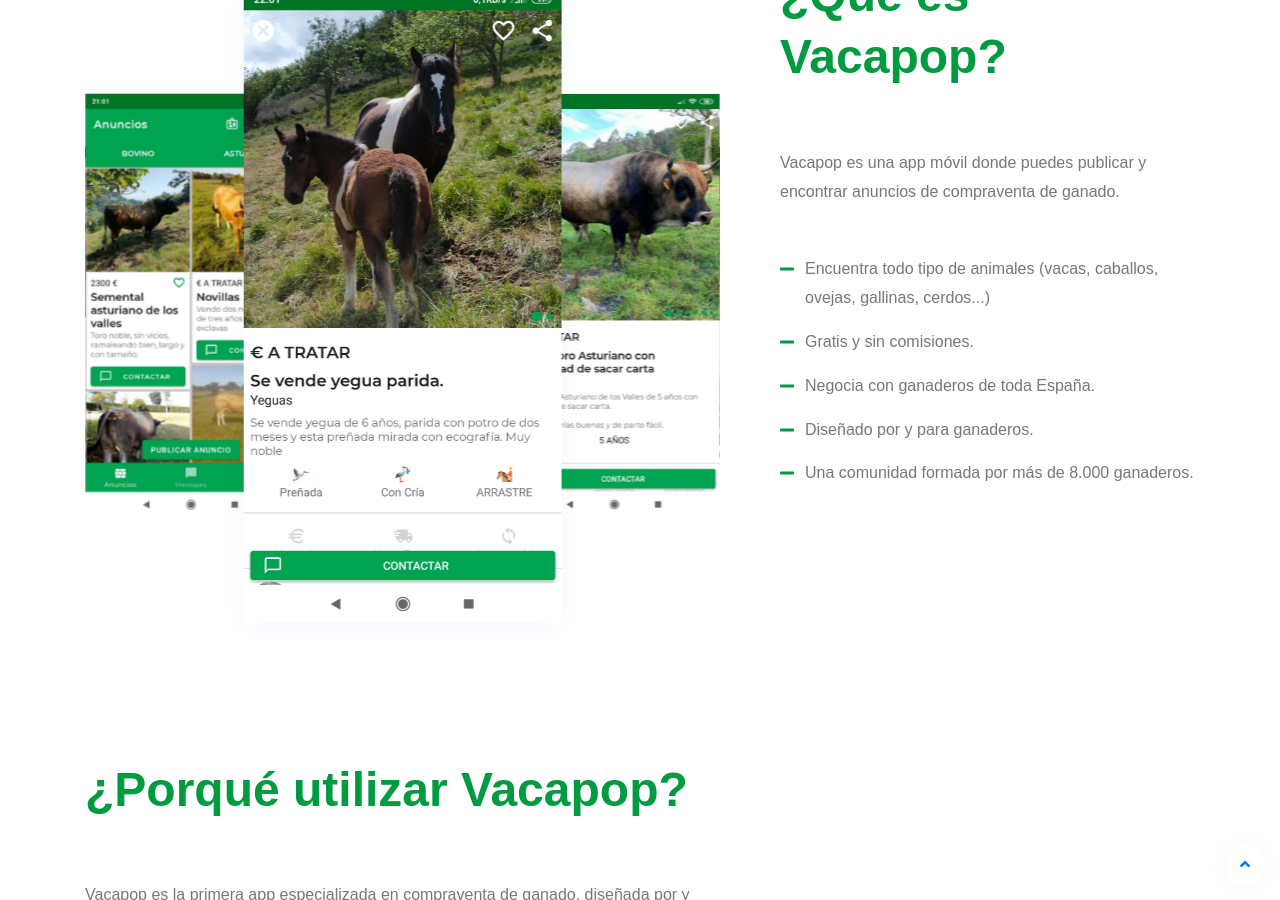
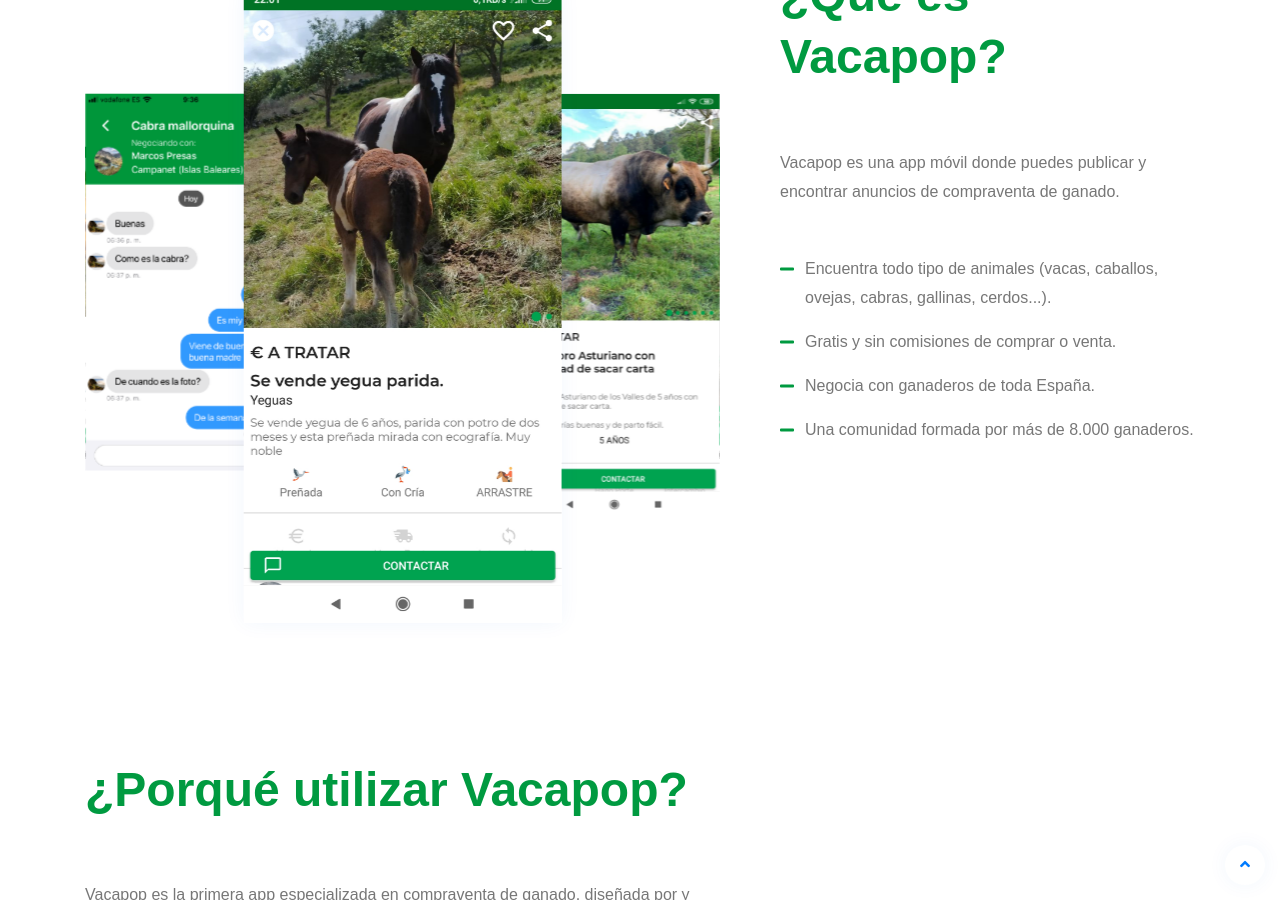
Before and after one commit to project-market-bb/project-market-bb.github.io, a Jekyll site: the page built from index.html, in a window 1280 px wide and 900 px high, scrolled down 1205 px. Built offline with Jekyll 4.4.1, drawn with Linux system fonts in a browser that asks for light colours; some web fonts are replaced.

Commit message:
Add mockups

```diff
--- a/_includes/apps_area.html
+++ b/_includes/apps_area.html
@@ -19,10 +19,11 @@
                            <div class="swiper-wrapper">
                               <!-- Slides -->
                               <div class="swiper-slide"><img src="{{site.baseurl}}/assets/images/screenshots-img.jpg" alt="Screenshot image" /></div>
-                              <div class="swiper-slide"><img src="{{site.baseurl}}/assets/images/screenshots-img5.jpg" alt="Screenshot image" /></div>
+                              <div class="swiper-slide"><img src="{{site.baseurl}}/assets/images/screenshots-img6.png" alt="Screenshot image" /></div>
                               <div class="swiper-slide"><img src="{{site.baseurl}}/assets/images/screenshots-img4.jpg" alt="Screenshot image" /></div>
                               <div class="swiper-slide"><img src="{{site.baseurl}}/assets/images/screenshots-img3.jpg" alt="Screenshot image" /></div>
                               <div class="swiper-slide"><img src="{{site.baseurl}}/assets/images/screenshots-img2.jpg" alt="Screenshot image" /></div>
+                              <div class="swiper-slide"><img src="{{site.baseurl}}/assets/images/screenshots-img5.jpg" alt="Screenshot image" /></div>
                            </div>
                         </div>
                      </div>
@@ -35,10 +36,9 @@
                               </p>
                            </div>
                            <ul class="screenshot-list m-b-40 list-inline">
-                              <li>Encuentra todo tipo de animales (vacas, caballos, ovejas, gallinas, cerdos...) </li>
-                              <li>Gratis y sin comisiones.</li>
+                              <li>Encuentra todo tipo de animales (vacas, caballos, ovejas, cabras, gallinas, cerdos...). </li>
+                              <li>Gratis y sin comisiones de comprar o venta.</li>
                               <li>Negocia con ganaderos de toda España.</li>
-                              <li>Diseñado por y para ganaderos.</li>
                               <li>Una comunidad formada por más de 8.000 ganaderos.</li>
                            </ul>
                            <div class="apps-download-link">
```
Also changed, not shown: assets/images/ad.png, assets/images/ad_2.png (added), assets/images/screenshots-img2.jpg, assets/images/screenshots-img6.png (added).
